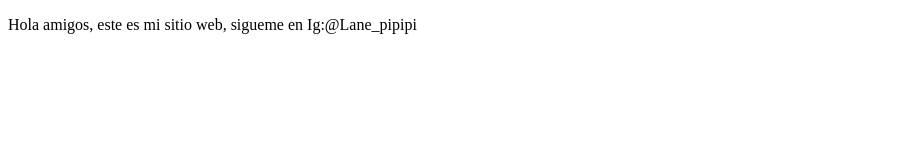
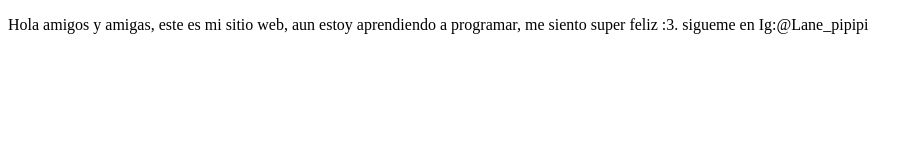
Before and after one commit to Lanecrom/ProyectoDemo, a plain HTML site: page index.html in a window 1280 px wide. Shown: the whole page, without its empty margins (0-921 px from the left). Drawn offline with Linux system fonts and the light colour scheme.

```diff
--- a/index.html
+++ b/index.html
@@ -8,7 +8,7 @@
 </head>
 <body>
     <p>
-        Hola amigos, este es mi sitio web, sigueme en Ig:@Lane_pipipi
+        Hola amigos y amigas, este es mi sitio web, aun estoy aprendiendo a programar, me siento super feliz :3. sigueme en Ig:@Lane_pipipi
     </p>
 </body>
 </html>
```
